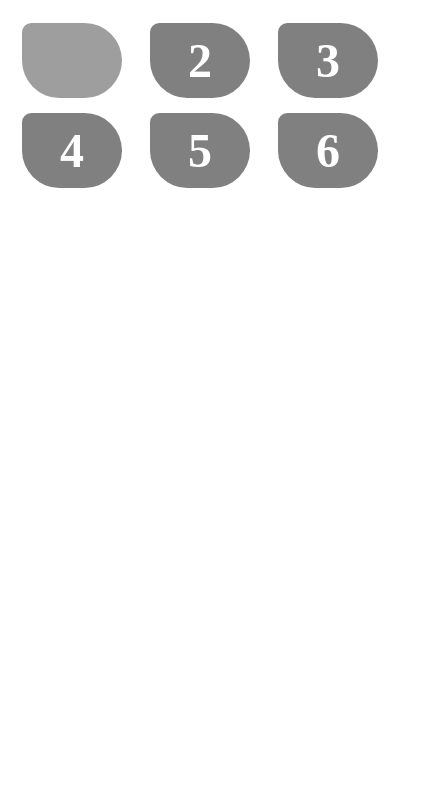
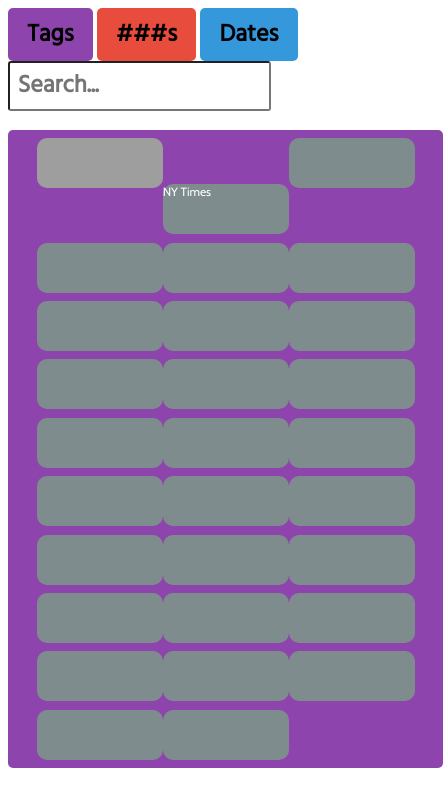
Before and after one commit to gabericharde/bubble_tea, a browser extension: page popup.html in a window 400 px wide. Shown: the whole page, 443 px wide, since content can reach past the window. Drawn offline with nearby package versions, Linux system fonts and the light colour scheme; grey boxes are pictures that could not be loaded.

Commit message:
Updates to styling and CSS mostly

```diff
--- a/css/bubbletea.css
+++ b/css/bubbletea.css
@@ -1,30 +1,93 @@
 
-.flex-container {
-  padding: 0;
-  margin: 0;
-  list-style: none;
-  display: -webkit-box;
-  display: -moz-box;
-  display: -ms-flexbox;
-  display: -webkit-flex;
-  display: flex;
-  -webkit-flex-flow: row wrap;
-  justify-content: space-around;
+.dashboard {
+  padding-bottom: 5%;
 }
 
-.bubble-flex-item {
-  background: gray;
+.dash-field {
+  text-align: left;
+  display: inline-block;
+  font-family: 'Hind', sans-serif;
+  border-radius: 3px 3px 3px 3px;
+  font-size: 1.5em;
+  font-weight: bold;
+  padding: 1% 2% 1% 2%;
+}
+
+.dash-button {
+  text-align: center;
+  background: #e74c3c;
+  display: inline-block;
+  font-family: 'Hind', sans-serif;
+  border-radius: 5px 5px 5px 5px;
+  font-size: 1.5em;
+  font-weight: bold;
+  padding: 2% 5% 2% 5%;
+
+}
+
+.bubble-board{
+  padding: 2% 2% 0;
+  border-radius: 5px 5px 5px 5px;
+  text-align: center;
+  font-size: 0;
+  background: #8e44ad;
+  width: 420px;
+}
+
+.bubble-board:after{
+  display: inline-block;
+  width: 100%;
+}
+
+.bubble-board .bubble-item:before{
+  display: inline-block;
+  padding-top: 60%;
+}
+
+.bubble-board .bubble-item,
+.bubble-board .gap{
+  display: inline-block;
+  width: 30%;
+}
+
+.bubble-board .bubble-item{
+  text-align: left;
+  background: #7f8c8d;
+  margin-bottom: 2%;
+}
+
+/*
+@media all and (min-width: 420px){
+  .bubble-board .bubble-item,
+  .bubble-board .gap{
+    width: 32%;
+  }
+}
+
+@media all and (min-width: 640px){
+  .bubble-board .bubble-item,
+  .bubble-board .gap{
+    width: 23.5%;
+  }
+}
+*/
+
+.bubble-item {
+  background: #7f8c8d;
+  width: 50px;
+  height: 50px;
+  border-radius: 10px 10px 10px 10px;
+  font-family: 'Cabin', sans-serif;
+  font-size: 12px;
+  font-weight: normal;
+  text-align: center;
+  padding: none;
+  color: #ffffff;
+  /*
   background-size: cover;
-  border-radius: 10px 40px 40px 40px;
-  padding: none;
-  width: 100px;
-  height: 75px;
   margin-top: 15px;
-  line-height: 75px;
-  color: white;
-  font-weight: bold;
-  font-size: 3em;
-  text-align: center;
+  line-height: 50px;
+  */
 }
 
 .bubble-img {
--- a/popup.html
+++ b/popup.html
@@ -3,18 +3,53 @@
 <title>Bubble Tea - Making Bookmarks Delicious</title>
 
 <link rel="stylesheet" href="css/bubbletea.css">
+<link href="https://fonts.googleapis.com/css?family=Cabin|Hind" rel="stylesheet">
 
 </head>
 
 <body>
-<ul class="flex-container">
-    <li class="bubble-flex-item" style="background-image: url('https://cdn-images-2.medium.com/max/1200/1*go7HJGMZ38VGMHKmgbLUrg.jpeg')">
-    	<!-- <img class="bubble-img" src="https://cdn-images-2.medium.com/max/1200/1*go7HJGMZ38VGMHKmgbLUrg.jpeg">  -->
-    </li>
-    <li class="bubble-flex-item">2</li>
-    <li class="bubble-flex-item">3</li>
-    <li class="bubble-flex-item">4</li>
-    <li class="bubble-flex-item">5</li>
-    <li class="bubble-flex-item">6</li>
-</ul>
+<div class="dashboard">
+  <span>
+  <div class="dash-button" style="background: #8e44ad;">Tags</div>
+  <div class="dash-button" style="background: #e74c3c;">###s</div>
+  <div class="dash-button" style="background: #3498db;">Dates</div>
+  <input class="dash-field" type="text" placeholder="Search..." size="15">
+  </span>
+</div>
+
+<div class="bubble-board">
+  <div class="bubble-item" style="background-image: url('https://cdn-images-2.medium.com/max/1200/1*go7HJGMZ38VGMHKmgbLUrg.jpeg')"></div>
+  <div class="bubble-item">NY Times</div>
+  <div class="bubble-item"></div>
+  <div class="bubble-item"></div>
+  <div class="bubble-item"></div>
+  <div class="bubble-item"></div>
+  <div class="bubble-item"></div>
+  <div class="bubble-item"></div>
+  <div class="bubble-item"></div>
+  <div class="bubble-item"></div>
+  <div class="bubble-item"></div>
+  <div class="bubble-item"></div>
+  <div class="bubble-item"></div>
+  <div class="bubble-item"></div>
+  <div class="bubble-item"></div>
+  <div class="bubble-item"></div>
+  <div class="bubble-item"></div>
+  <div class="bubble-item"></div>
+  <div class="bubble-item"></div>
+  <div class="bubble-item"></div>
+  <div class="bubble-item"></div>
+  <div class="bubble-item"></div>
+  <div class="bubble-item"></div>
+  <div class="bubble-item"></div>
+  <div class="bubble-item"></div>
+  <div class="bubble-item"></div>
+  <div class="bubble-item"></div>
+  <div class="bubble-item"></div>
+  <div class="bubble-item"></div>
+
+  <div class="gap"></div>
+  <div class="gap"></div>
+
+</div>
 </body>
```
Also changed, not shown: js/background.js (deleted, +0 -17 lines), icons/bok_choy.png (deleted), index.html (line endings or trailing spaces), js/eventPage.js (added), manifest.json.
